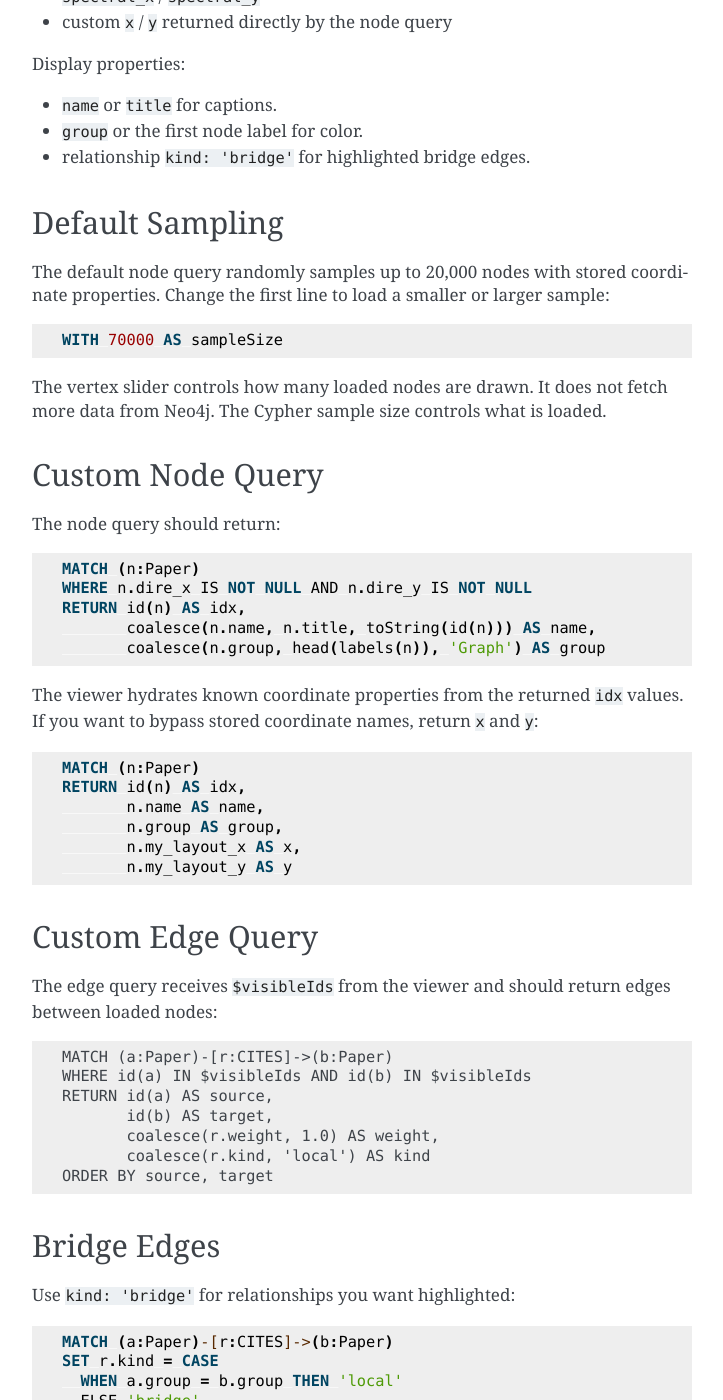
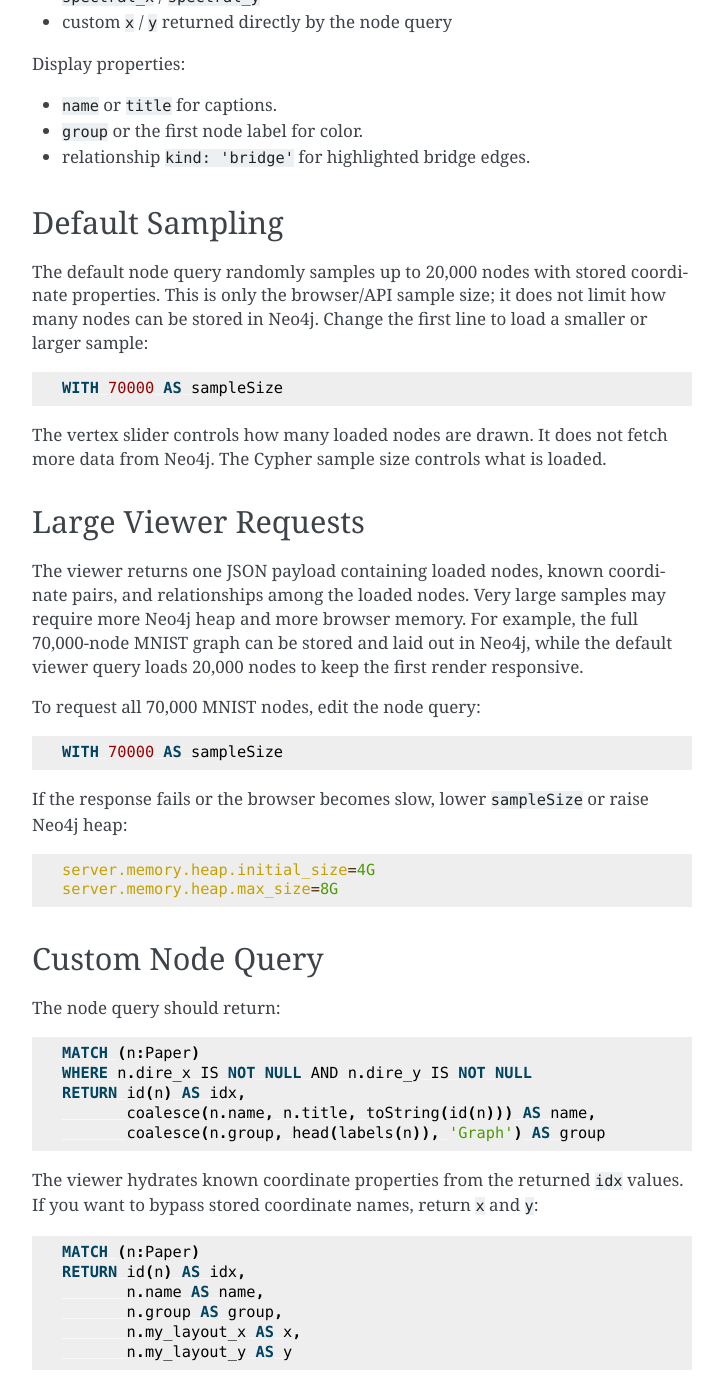
Before and after one commit to sashakolpakov/dire-neo4j, a Sphinx documentation site: the page built from docs/viewer.rst, in a window 1280 px wide and 1400 px high, scrolled down 560 px. Shown: the whole window, without its empty margins (388-1111 px from the left). Built offline with Sphinx 7.4.7, drawn with Linux system fonts in a browser that asks for light colours; some of the changed text lies outside the part shown.

Commit message:
Clarify MNIST and viewer documentation

```diff
--- a/docs/viewer.rst
+++ b/docs/viewer.rst
@@ -35,7 +35,9 @@ Default Sampling
 ----------------
 
 The default node query randomly samples up to 20,000 nodes with stored
-coordinate properties. Change the first line to load a smaller or larger sample:
+coordinate properties. This is only the browser/API sample size; it does not
+limit how many nodes can be stored in Neo4j. Change the first line to load a
+smaller or larger sample:
 
 .. code-block:: cypher
 
@@ -43,6 +45,29 @@ coordinate properties. Change the first line to load a smaller or larger sample:
 
 The vertex slider controls how many loaded nodes are drawn. It does not fetch
 more data from Neo4j. The Cypher sample size controls what is loaded.
+
+Large Viewer Requests
+---------------------
+
+The viewer returns one JSON payload containing loaded nodes, known coordinate
+pairs, and relationships among the loaded nodes. Very large samples may require
+more Neo4j heap and more browser memory. For example, the full 70,000-node
+MNIST graph can be stored and laid out in Neo4j, while the default viewer query
+loads 20,000 nodes to keep the first render responsive.
+
+To request all 70,000 MNIST nodes, edit the node query:
+
+.. code-block:: cypher
+
+   WITH 70000 AS sampleSize
+
+If the response fails or the browser becomes slow, lower ``sampleSize`` or raise
+Neo4j heap:
+
+.. code-block:: properties
+
+   server.memory.heap.initial_size=4G
+   server.memory.heap.max_size=8G
 
 Custom Node Query
 -----------------
```
Also changed, not shown: README.md (+27 -5 lines), docs/data-ingestion.rst (+9 -6 lines), docs/troubleshooting.rst (+22 -0 lines), examples/mnist/README.md.
